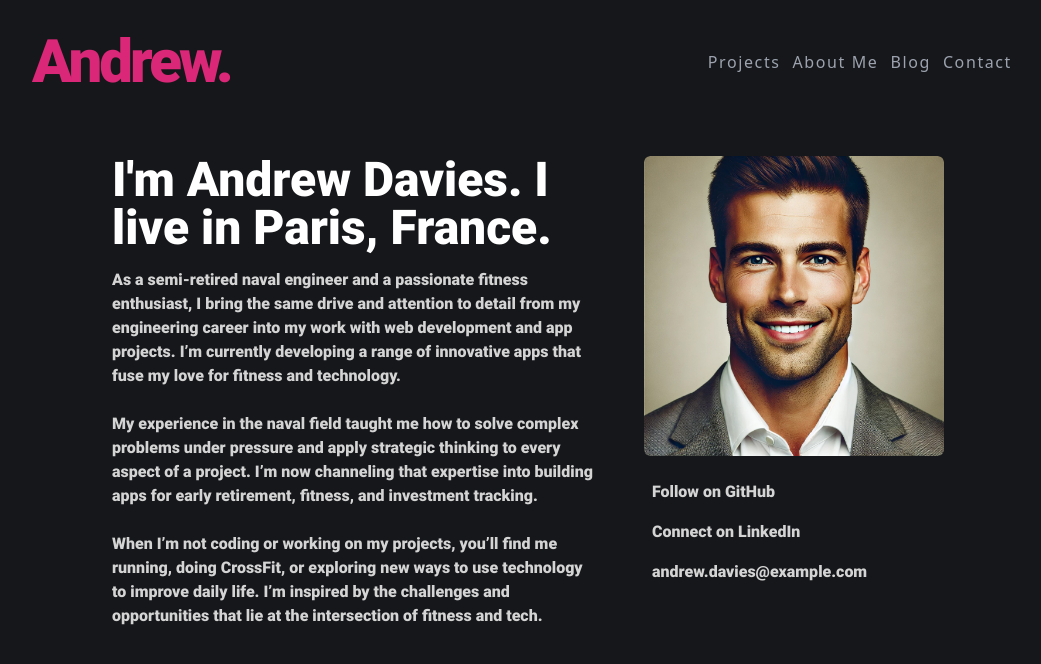
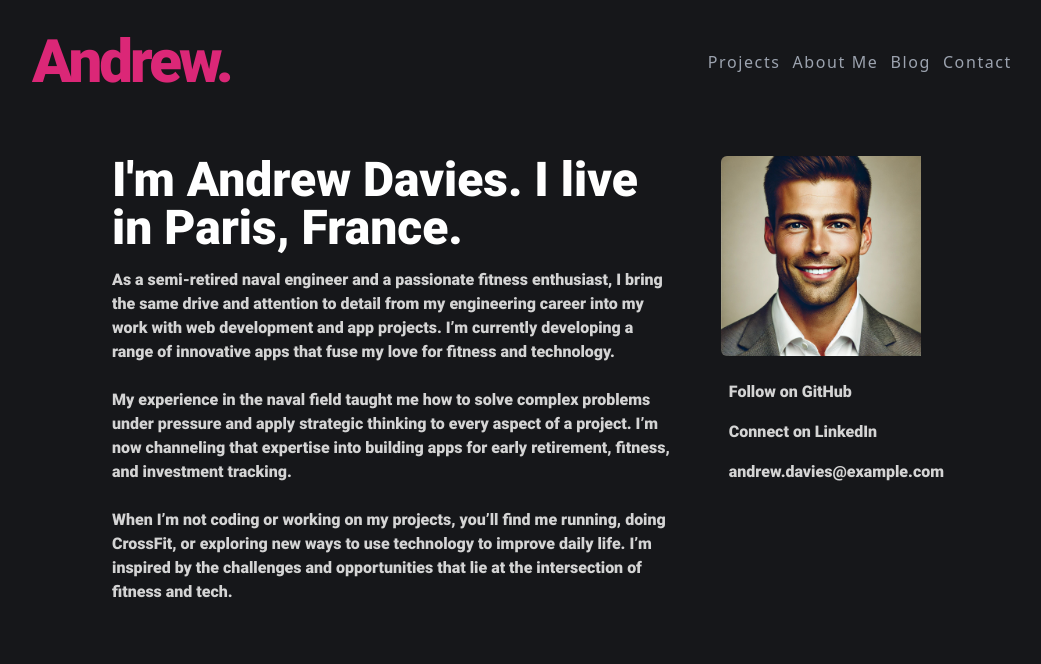
Before and after one commit to AndDavies/fyc, a Next.js app: page /about in a window 1280 px wide. Shown: the top 664 px of the page, without its empty margins (112-1153 px from the left). Built offline with nearby package versions, Linux system fonts and the light colour scheme.

Commit message:
Implement with About Me

```diff
--- a/app/about/page.tsx
+++ b/app/about/page.tsx
@@ -1,5 +1,6 @@
 // Example in a Next.js component
 import React from 'react';
+import Image from 'next/image';
 
 const AboutPage = () => {
   return (
@@ -22,7 +23,12 @@ const AboutPage = () => {
         {/* Right Section */}
         <div className="flex-none md:ml-12 ">
           <div className="rounded-md overflow-hidden mb-6">
-            <img src="/images/andrew_profile.jpg" alt="Andrew Davies" className="max-h-[300px] max-w-[300px] rounded-md" />
+            <Image
+                src="/images/andrew_profile.jpg"
+                alt="Andrew Davies"
+                width={200}
+                height={200}
+            />
           </div>
           <div className="space-y-4">
             <a href="https://github.com/your-github" className="flex items-center space-x-2 hover:text-gray-400">
```
